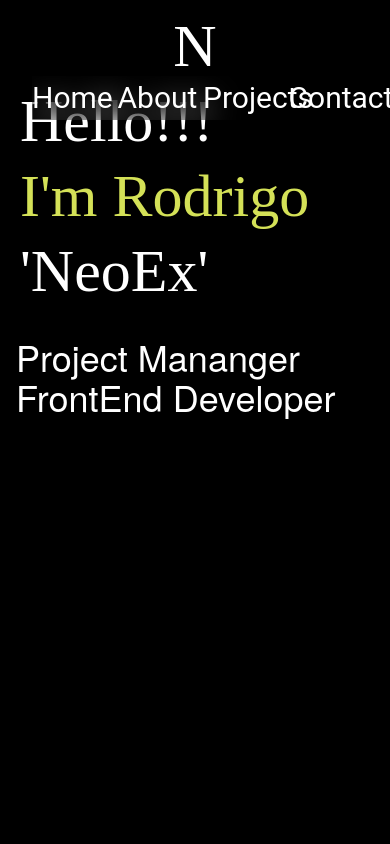
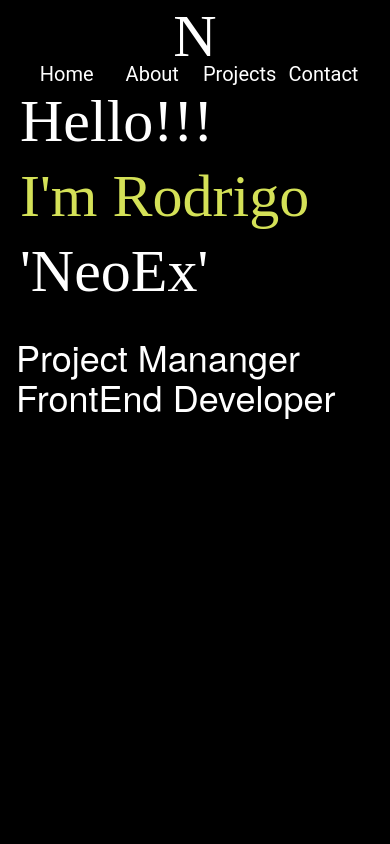
Before and after one commit to RodrigoNeoEx/my-portfolio, a React (Vite) app: page / in a window 390 px wide. Both pictures are taken after a click on the button 195 px from the left and 34 px from the top of the page. Shown: the top 844 px of the page. Built offline with nearby package versions, Linux system fonts and the light colour scheme; a web font is replaced by a local one.

Commit message:
feat: minor adjust at nav menu

```diff
--- a/src/genericComponents/HamburguerHeader.tsx
+++ b/src/genericComponents/HamburguerHeader.tsx
@@ -1,14 +1,17 @@
 import { useState } from 'react';
 import { FaBars } from 'react-icons/fa';
 import { motion, AnimatePresence } from 'framer-motion';
+import { useScreen } from '../context/ScreenContext';
 
 type HamburguerHeaderProps = {
   lineText: string[];
   isMobile: boolean;
 }
 
-const HamburguerHeader = ({lineText, isMobile}: HamburguerHeaderProps) => {
+const HamburguerHeader = ({lineText}: HamburguerHeaderProps) => {
   const [isMenuOpen, setIsMenuOpen] = useState(false);
+  const { isMobile, vertical } = useScreen();
+
 
   const navContainer = {
     visible: {
@@ -71,7 +74,7 @@ const HamburguerHeader = ({lineText, isMobile}: HamburguerHeaderProps) => {
           onClick={() => setIsMenuOpen(!isMenuOpen)}
         >
           {isMenuOpen
-          ? <motion.div className='backdrop-blur-lg rounded-xl font-logo text-6xl pt-0'> N </motion.div>
+          ? <motion.div className='backdrop-blur-lg rounded-xl font-logo text-6xl pt-0 leading-10'> N </motion.div>
           : <FaBars className='backdrop-blur-lg rounded-xl'/>}
         </button>
       </div>
@@ -93,10 +96,9 @@ const HamburguerHeader = ({lineText, isMobile}: HamburguerHeaderProps) => {
               variants={navList}
             >
               {lineText.map((iten, i) => {
-                console.log(isMobile)
                 return (
                  <motion.li className="nav-item py-1" variants={navItem} key={i}>
-                 <a href="#home" className={`block text-center hover:text-lime-400 text-3xl ${isMobile ? "text-xl" : "text-3xl"}`}>{iten}</a>
+                 <a href="#home" className={`block text-center hover:text-lime-400 ${isMobile && !vertical ? "text-xl" : "text-3xl"}`}>{iten}</a>
 
                </motion.li>
                 )
```
